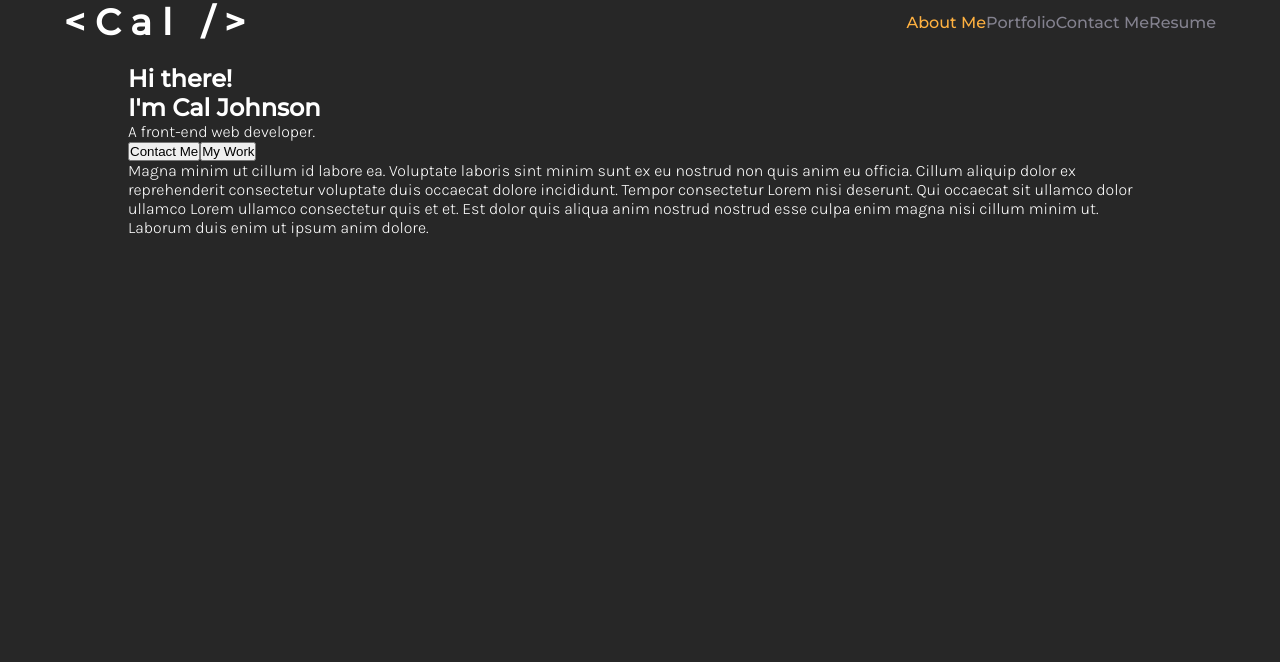
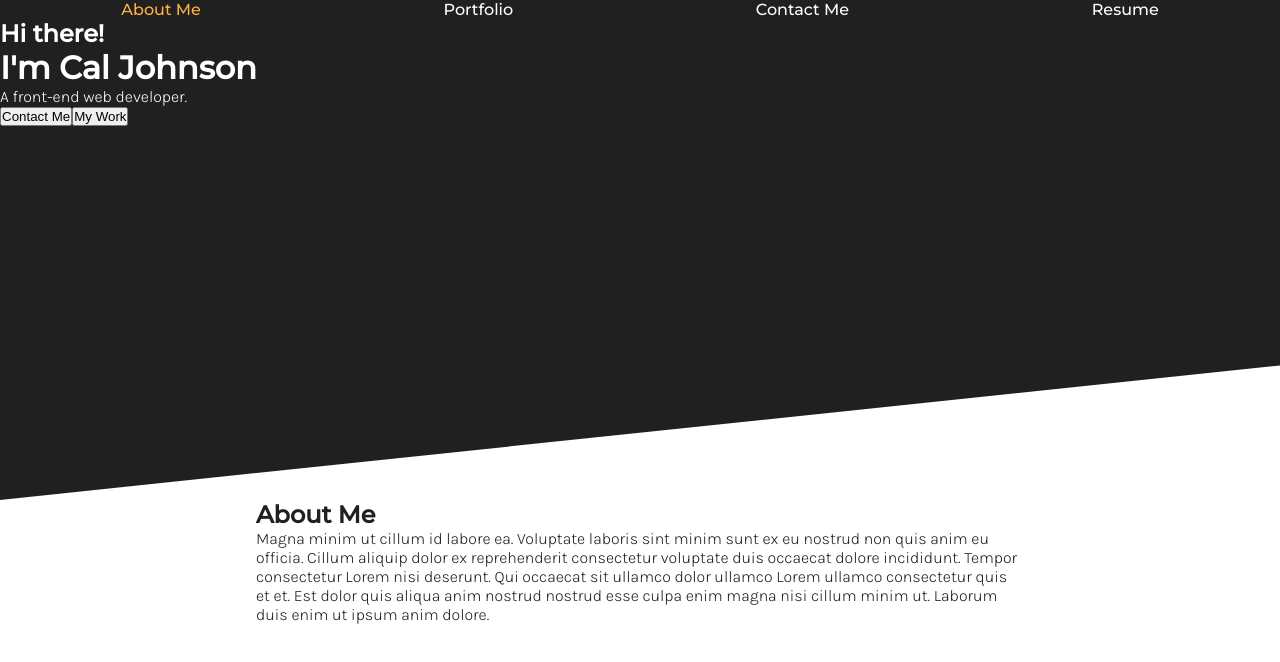
Before and after one commit to calvinj24/react-portfolio, a React (Create React App) app: page / in a window 1280 px wide. Shown: the top 662 px of the page. Built offline with nearby package versions, Linux system fonts and the light colour scheme.

Commit message:
changed header style and added message component

```diff
--- a/src/App.js
+++ b/src/App.js
@@ -2,6 +2,7 @@ import React, { useState } from 'react';
 import './App.css';
 
 import Nav from './components/Nav';
+import Message from './components/Message';
 import About from './components/About';
 import Portfolio from './components/Portfolio';
 import ContactForm from './components/Contact';
@@ -11,10 +12,16 @@ function App() {
 
   return (
     <div>
-      <Nav
-        currentPage={currentPage}
-        setCurrentPage={setCurrentPage}
-      ></Nav>
+      <header>
+        <div class="headerBG"></div>
+        <Nav
+          currentPage={currentPage}
+          setCurrentPage={setCurrentPage}
+        ></Nav>
+        <Message
+          currentPage={currentPage}
+        ></Message>
+      </header>
       <main>
         {currentPage === 'about' &&
           <About></About>
--- a/src/components/About/index.js
+++ b/src/components/About/index.js
@@ -3,24 +3,11 @@ import React from 'react';
 function About() {
   return (
     <section>
-      <div className="intro-container">
-        <div className="greeting">
-          <h2>Hi there!</h2>
-          <h1>I'm Cal Johnson</h1>
-          <p>A front-end web developer.</p>
-        </div>
-        <div className="cta">
-          <button className="contact-btn">Contact Me</button>
-          <button className="my-work-btn">My Work</button>
-        </div>
-        <div className="intro">
-          <p>
-            Magna minim ut cillum id labore ea. Voluptate laboris sint minim sunt ex eu nostrud non quis anim eu officia. Cillum aliquip dolor ex reprehenderit consectetur voluptate duis occaecat dolore incididunt. Tempor consectetur Lorem nisi deserunt. Qui occaecat sit ullamco dolor ullamco Lorem ullamco consectetur quis et et. Est dolor quis aliqua anim nostrud nostrud esse culpa enim magna nisi cillum minim ut. Laborum duis enim ut ipsum anim dolore.
-          </p>
-        </div>
-      </div>
-      <div className="headshot">
-
+      <div className="intro">
+        <h2>About Me</h2>
+        <p>
+          Magna minim ut cillum id labore ea. Voluptate laboris sint minim sunt ex eu nostrud non quis anim eu officia. Cillum aliquip dolor ex reprehenderit consectetur voluptate duis occaecat dolore incididunt. Tempor consectetur Lorem nisi deserunt. Qui occaecat sit ullamco dolor ullamco Lorem ullamco consectetur quis et et. Est dolor quis aliqua anim nostrud nostrud esse culpa enim magna nisi cillum minim ut. Laborum duis enim ut ipsum anim dolore.
+        </p>
       </div>
     </section>
   )
--- /dev/null
+++ b/src/components/Message/index.js
@@ -0,0 +1,25 @@
+import React from 'react';
+
+function Message(props) {
+  const {currentPage} = props
+
+  return (
+    <div className="message ft-light">
+
+      {currentPage==="about" &&
+        <div className="greeting">
+          <h2>Hi there!</h2>
+          <h1>I'm Cal Johnson</h1>
+          <p>A front-end web developer.</p>
+          <div className="cta">
+            <button className="contact-btn">Contact Me</button>
+            <button className="my-work-btn">My Work</button>
+          </div>
+        </div>
+      }
+
+    </div>
+  )
+}
+
+export default Message;
--- a/src/components/Nav/index.js
+++ b/src/components/Nav/index.js
@@ -6,11 +6,7 @@ function Nav(props) {
     setCurrentPage
   } = props;
 
-  const title = '<Cal />'
-
   return (
-    <header>
-      <h1 className="logo">{title}</h1>
     <nav className="navbar">
       <ul>
         <li className={`${currentPage==='about' && 'navActive'}`}>
@@ -35,7 +31,6 @@ function Nav(props) {
         </li>
       </ul>
     </nav>
-    </header>
   );
 }
 
--- a/src/index.css
+++ b/src/index.css
@@ -5,19 +5,37 @@
 }
 
 body {
-  background: #272727;
-  color: white;
+  background: #ffffff;
+  color: #202020;
   font-family: "Montserrat", sans-serif;
 }
 body p {
   font-family: "Karla", sans-serif;
 }
 
+.ft-light {
+  color: #ffffff;
+}
+
 header {
-  display: flex;
-  justify-content: space-between;
-  align-items: center;
-  padding: 0 5%;
+  position: relative;
+  height: 50vh;
+  min-height: 500px;
+  overflow: hidden;
+}
+
+.headerBG {
+  position: absolute;
+  top: 0;
+  bottom: 0;
+  right: 0;
+  left: 0;
+  width: 100%;
+  height: 100%;
+  background: #202020;
+  transform: skewY(-6deg);
+  transform-origin: top left;
+  z-index: -1;
 }
 
 .logo {
@@ -35,7 +53,7 @@ header {
 }
 .navbar ul li a {
   text-decoration: none;
-  color: #84828F;
+  color: #ffffff;
 }
 
 .navActive a {
@@ -43,7 +61,8 @@ header {
 }
 
 main {
-  padding: 20px 10%;
+  padding-left: 20%;
+  padding-right: 20%;
 }
 
 .card-grid {
--- a/src/input.scss
+++ b/src/input.scss
@@ -1,6 +1,6 @@
 // Variables
-$base-color: #272727;
-$secondary: #84828F;
+$base-color: #202020;
+$secondary: #ffffff;
 $accent: #FFB140;
 
 * {
@@ -10,19 +10,37 @@ $accent: #FFB140;
 }
 
 body {
-  background:$base-color;
-  color: white;
+  background:$secondary;
+  color: $base-color;
   font-family: 'Montserrat', sans-serif;
   p {
     font-family: 'Karla', sans-serif;
   }
 }
 
+.ft-light {
+  color: $secondary;
+}
+
 header {
-  display: flex;
-  justify-content: space-between;
-  align-items: center;
-  padding: 0 5%;
+  position: relative;
+  height: 50vh;
+  min-height: 500px;
+  overflow: hidden;
+}
+
+.headerBG{
+  position: absolute;
+  top: 0;
+  bottom: 0;
+  right: 0;
+  left: 0;
+  width: 100%;
+  height: 100%;
+  background: $base-color;
+  transform: skewY(-6deg);
+  transform-origin: top left;
+  z-index: -1;
 }
 
 .logo {
@@ -52,7 +70,8 @@ header {
 }
 
 main {
-  padding: 20px 10%;
+  padding-left: 20%;
+  padding-right:20%
 }
 
 // portfolio styles
```
Also changed, not shown: 1 other file (tests, documents, lock files or other folders). Lines whose indentation alone changed are shown as unchanged.
